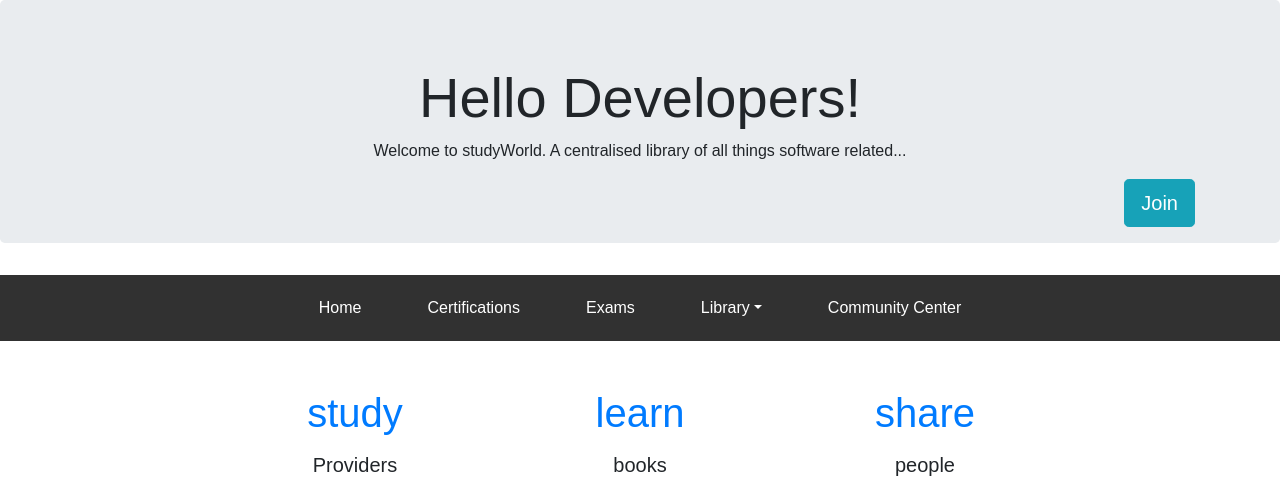
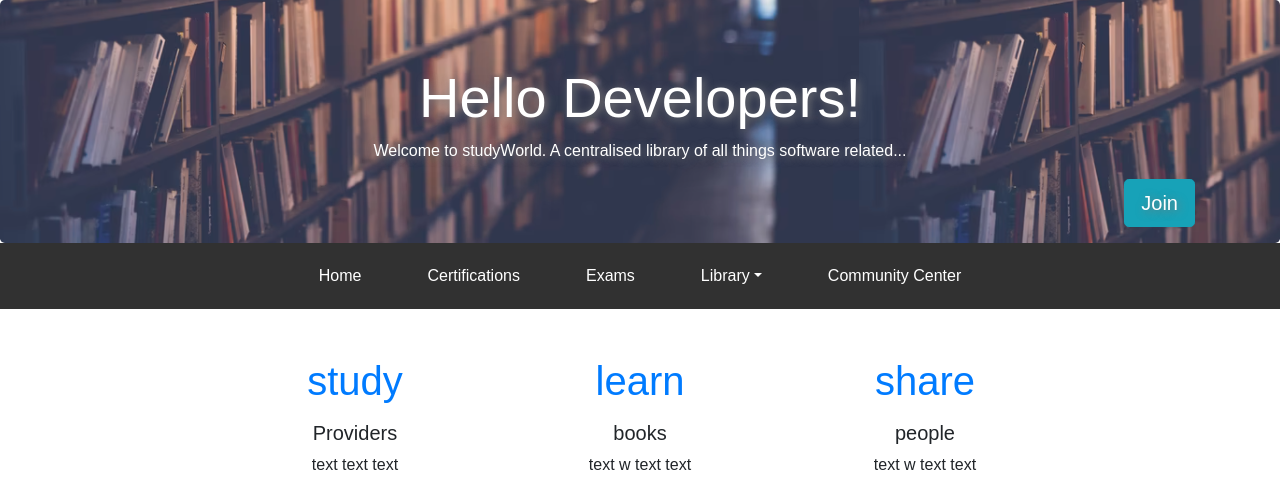
Before and after one commit to nandabritto/MSP-4, a Django app: page / in a window 1280 px wide. Shown: the part 54-537 px from the top of the page. Run offline with Django 3.2, Linux system fonts and the light colour scheme; some libraries are stand-ins or nearby versions.

Commit message:
Add picture and format for jumbotron

```diff
--- a/static/css/style.css
+++ b/static/css/style.css
@@ -11,6 +11,15 @@ body, html {
 .resource-icon {
     max-width: 200px;
 }
+
+/* Jumbotron settings */
+.jumbotron {
+  color: white;
+  text-shadow: 2px 2px 8px #797979;
+
+  margin-bottom: 0 !important; /* added important to over-ride the bootstap default */
+}
+
 
 /* Styling required for the media page within the resources section */
 /* Style tab links */
--- a/templates/index.html
+++ b/templates/index.html
@@ -12,8 +12,8 @@ Home Page
 <!-- The following is the unique content for this page -->
 
 {% block content %}
-
-<div class="jumbotron" id="jumbotron-home">
+<!-- Jumbotron image included in HTML as it will be different on each page -->
+<div class="jumbotron" style="background-image: url('../static/images/jumbotron/study3.PNG');">
     <div class="container">
         <h1 class="display-4 text-center">
             Hello Developers!
```
Also changed, not shown: static/images/jumbotron/study3.PNG (added).
